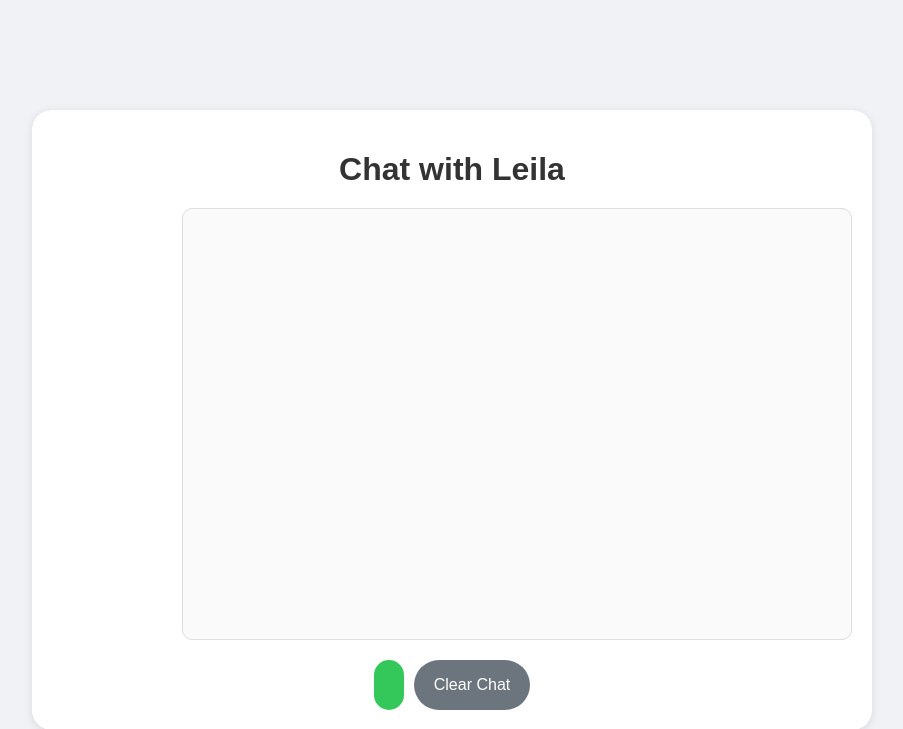
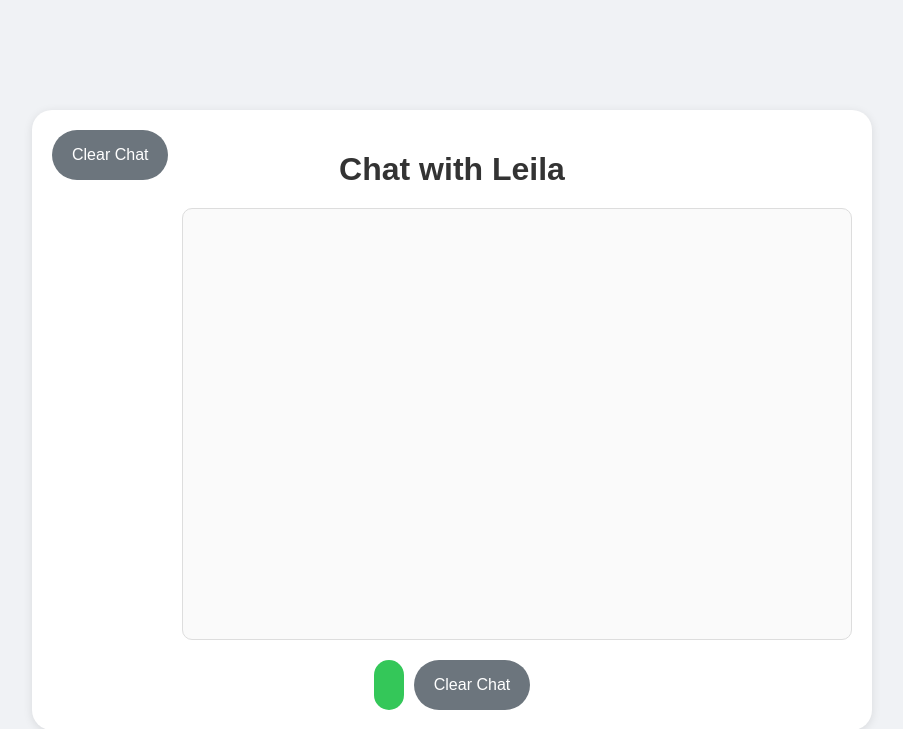
Before and after one commit to hnvt1989/kid_chat, a Flask app: page / in a window 1280 px wide. Shown: the top 729 px of the page, without its empty margins (188-1091 px from the left). Run offline with Flask 3, Linux system fonts and the light colour scheme.

Commit message:
Add top-left Clear Chat button

```diff
--- a/static/styles.css
+++ b/static/styles.css
@@ -16,6 +16,7 @@ body {
     border-radius: 20px;
     padding: 20px;
     box-shadow: 0 2px 10px rgba(0, 0, 0, 0.1);
+    position: relative;
 }
 
 h1 {
@@ -101,6 +102,12 @@ h1 {
 
 .clear-button:hover {
     background: #5a6268;
+}
+
+.clear-history-button {
+    position: absolute;
+    top: 20px;
+    left: 20px;
 }
 
 
--- a/templates/index.html
+++ b/templates/index.html
@@ -9,6 +9,7 @@
 </head>
 <body>
     <div class="container">
+        <button id="clear-history" class="clear-button clear-history-button" title="Clear Chat">Clear Chat</button>
         <h1>Chat with Leila</h1>
         <div class="chat-container">
             <div id="animation-container" class="animation-container">
@@ -410,6 +411,12 @@
         chatbox.innerHTML = '';
     });
 
+    document.getElementById('clear-history').addEventListener('click', () => {
+        chatHistory = [];
+        saveChatHistory();
+        chatbox.innerHTML = '';
+    });
+
 
     // Add keyboard shortcut for toggling speech recognition
     document.addEventListener('keydown', (e) => {
```
